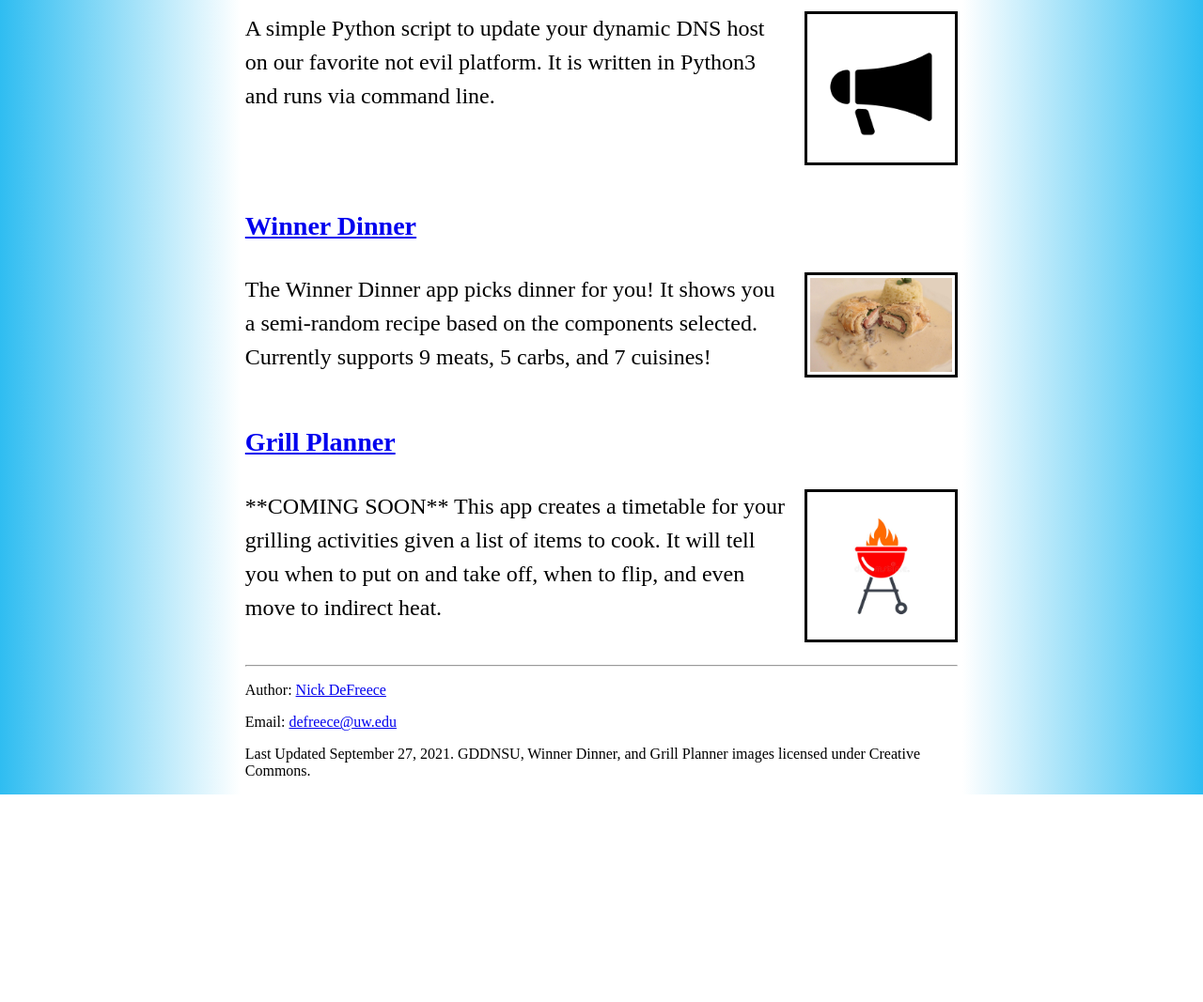
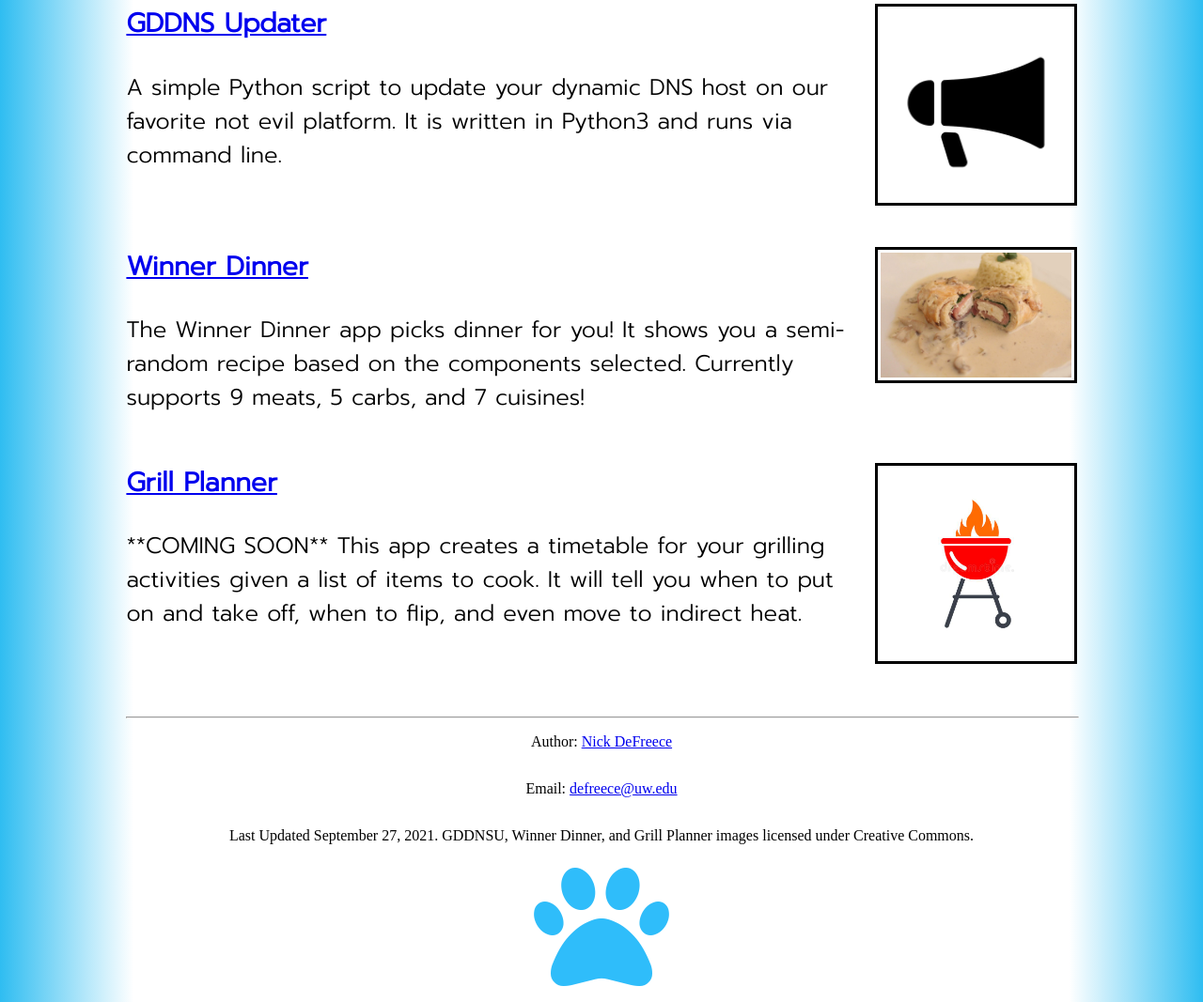
Before and after one commit to NickDeFreece/portfolio, a plain HTML site: page projects.html in a window 1280 px wide. Shown: the part 762-1829 px from the top of the page at 94% size. Before the commit the page ends 1608 px from the top, so only its background shows below. Drawn offline with Linux system fonts and the light colour scheme.

Commit message:
Implemented flexbox, google fonts, font awesome

```diff
--- a/projects.html
+++ b/projects.html
@@ -4,6 +4,10 @@
   <meta charset="utf-8">
   <link rel="stylesheet" type="text/css" href="styles/styles.css">
   <title>Friesland Industries' Projects</title>
+  <style>
+    @import url('https://fonts.googleapis.com/css2?family=Prompt:wght@300&display=swap');
+  </style>
+  <script src="https://kit.fontawesome.com/f3d2ed15b5.js" crossorigin="anonymous"></script>
 </head>
 <body>
   <header class="main-header">
@@ -15,50 +19,50 @@
   </header>
   <main>
     <hr>
-  <section>
+    <section class="main-section-flex">
     <h2 class="section-header">Our Work</h2>
     <p class="top-blurb">Here you can familiarize yourself with the projects we're working on. If some pages don't seem to match the link you clicked on to get there, they're probably placeholders!</p>
     </section>
-  <br>
-  <section>
+    <section class="main-section-flex">
       <h2 class="section-header">Active Projects</h2>
-  <ul class="project-list">
-    <li>
+      <div class="project-list">
+        <div class="project">
           <article class="arty">
+            <img class="article-img righty" src="images/semantic-elements.png" alt="Some semantic HTML code">
             <h3 class="article-header"><a href="https://github.com/NickDeFreece/semantic-elements">Semantic Elements</a></h3>
-      <img class="article-img righty" src="images/semantic-elements.png" alt="Some semantic HTML code">
             <p>This project explores the purpose and use of the semantic tags that help keep HTML5 developers sane. It is the product of the first assignment of UWPCE's HTML5 100 course.</p>
           </article>
-    </li>
-    <li>
+        </div>
+        <div class="project">
           <article class="arty">
+            <img class="article-img righty" src="images/gdnsu.png" alt="Silhouette of a megaphone">
             <h3 class="article-header"><a href="https://github.com/NickDeFreece/gdnsu">GDDNS Updater</a></h3>
-      <img class="article-img righty" src="images/gdnsu.png" alt="Silhouette of a megaphone">
             <p>A simple Python script to update your dynamic DNS host on our favorite not evil platform. It is written in Python3 and runs via command line.</p>
           </article>
-    </li>
-    <li>
+        </div>
+        <div class="project">
           <article class="arty">
+            <img class="article-img righty" src="images/winner.jpg" alt="A creamy Italian chicken dish">
             <h3><a href="https://github.com/NickDeFreece/winner-dinner">Winner Dinner</a></h3>
-      <img class="article-img righty" src="images/winner.jpg" alt="A creamy Italian chicken dish">
             <p>The Winner Dinner app picks dinner for you! It shows you a semi-random recipe based on the components selected. Currently supports 9 meats, 5 carbs, and 7 cuisines!</p>
           </article>
-    </li>
-    <li>
+        </div>
+        <div class="project">
           <article class="arty">
+            <img class="article-img righty" src="images/grill.jpg" alt="A red charcoal grill">
             <h3><a href="https://github.com/NickDeFreece/grill-planner">Grill Planner</a></h3>
-      <img class="article-img righty" src="images/grill.jpg" alt="A red charcoal grill">
             <p>**COMING SOON** This app creates a timetable for your grilling activities given a list of items to cook. It will tell you when to put on and take off, when to flip, and even move to indirect heat.</p>
           </article>
-    </li>
-  </ul>
+        </div>
+      </div>
     </section>
+  <hr>
   </main>
   <footer class="main-footer">
-    <hr>
     <p>Author: <a href="https://linkedin.com/in/ndefreece">Nick DeFreece</a></p>
     <p>Email: <a href="mailto:defreece@uw.edu">defreece@uw.edu</a></p>
     <p>Last Updated <time datetime="2021-09-27">September 27, 2021.</time> GDDNSU, Winner Dinner, and Grill Planner images licensed under Creative Commons.</p>
+    <i class="fas fa-paw"></i>
   </footer>
 </body>
 </html>
--- a/styles/styles.css
+++ b/styles/styles.css
@@ -1,10 +1,12 @@
 body {
-  background-image: linear-gradient(to right, #2fbdf1, #FFFFFF, #FFFFFF, #FFFFFF, #FFFFFF, #2fbdf1)
+  background-image: linear-gradient(to right, #2fbdf1, #FFFFFF, #FFFFFF, #FFFFFF, #FFFFFF, #FFFFFF, #FFFFFF, #FFFFFF, #FFFFFF, #2fbdf1);
+  display: flex;
+  flex-flow: column nowrap;
+  align-items: center;
 }
-main {
-  margin-left: 20%;
-  margin-right: 20%;
-  background-color: transparent;
+hr {
+  width: 100%;
+  margin-bottom: 0px;
 }
 .main-header {
   margin-left: 20%;
@@ -13,6 +15,7 @@ main {
   text-align: center;
   color: #2fbdfa;
   font-family: monospace;
+  font-size: large;
   background-origin: border-box;
   background-position: left, right;
   background-repeat: no-repeat;
@@ -31,27 +34,57 @@ nav a:hover {
   text-shadow: 2px 2px 4px hsla(200, 70%, 60%, .8);
   background-color: lightcyan;
 }
+main {
+  max-width: 80%;
+  background-color: transparent;
+  display: flex;
+  flex-flow: column nowrap;
+  justify-content: center;
+  align-items: center;
+  font-family: 'Prompt', sans-serif;
+  font-weight: 200;
+}
 .main-footer {
-  margin-left: 20%;
-  margin-right: 20%;
+  display: flex;
+  flex-flow: column nowrap;
+  align-items: center;
 }
-section {
-  display: table-row;
+.fa-paw {
+  color: #2fbdfa;
+  font-size: 900%
+}
+.pfix {
+  display: block;
+  max-width: 100rem;
+}
+p {
+  max-width: 100rem;
 }
 article.arty {
   margin-top: 1rem;
   margin-bottom: 1rem;
-  display: table-row;
   font-size: x-large;
   line-height: 1.5;
   text-align: left;
+  width: 100%;
+  display: block;
 }
-ul.project-list {
+.main-section-flex {
+  width: 100%;
+  display: flex;
+  flex-flow: column nowrap;
+  margin-bottom: 2rem;
+}
+.project-list {
   list-style-type: none;
-  display: table-row;
+  width: 100%;
+  display: flex;
+  flex-flow: column nowrap;
+  padding-left: 0px;
 }
-ul li {
-  display: table-row;
+.project {
+  width: 100%;
+  padding-left: 0px;
 }
 article.top-blurb {
   font-size: x-large;
@@ -77,11 +110,12 @@ img.lefty {
   margin-left: 0px;
   margin-right: 1rem;
 }
-img.righty {
+.righty {
   float: right;
   text-align: right;
   margin-left: 1rem;
   margin-right: 0px;
+  align-self: flex-end;
 }
 .section-header {
   text-align: center;
```
Also changed, not shown: index.html (+26 -21 lines). Lines whose indentation alone changed are shown as unchanged.
